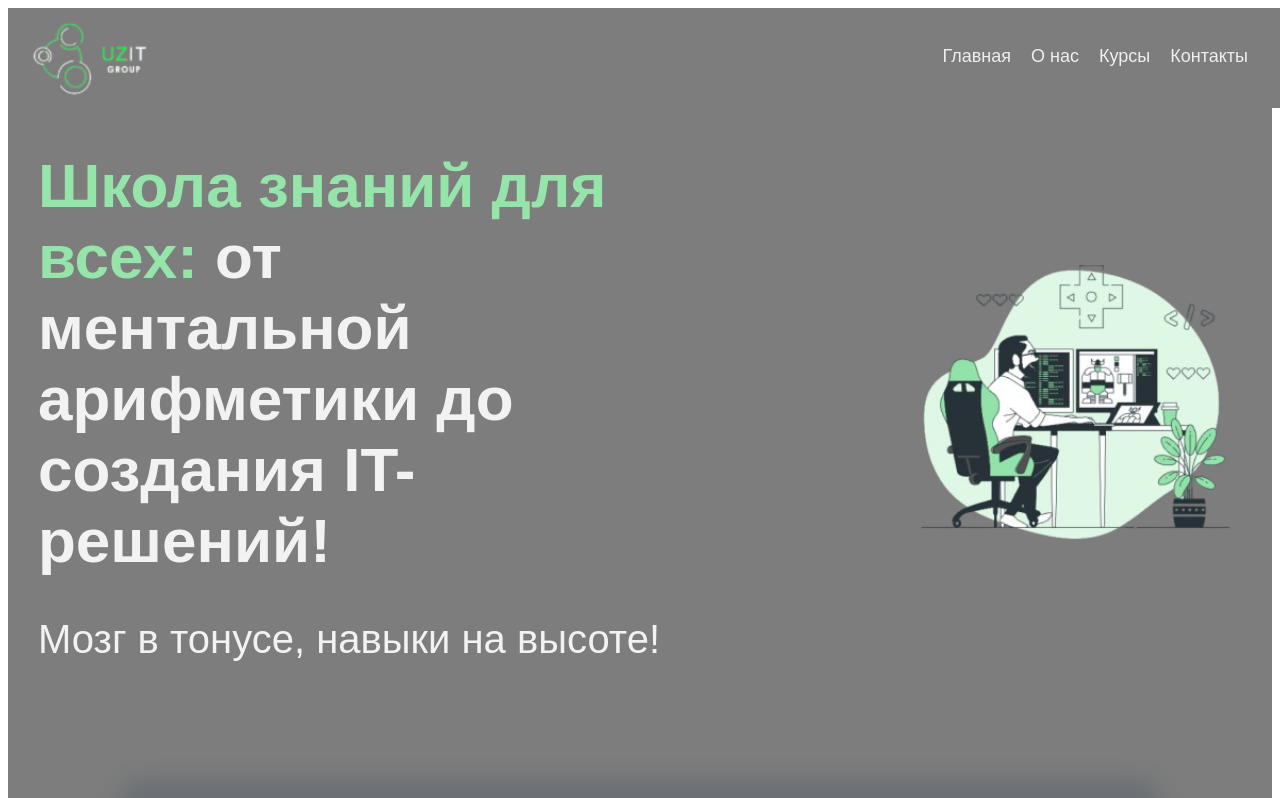
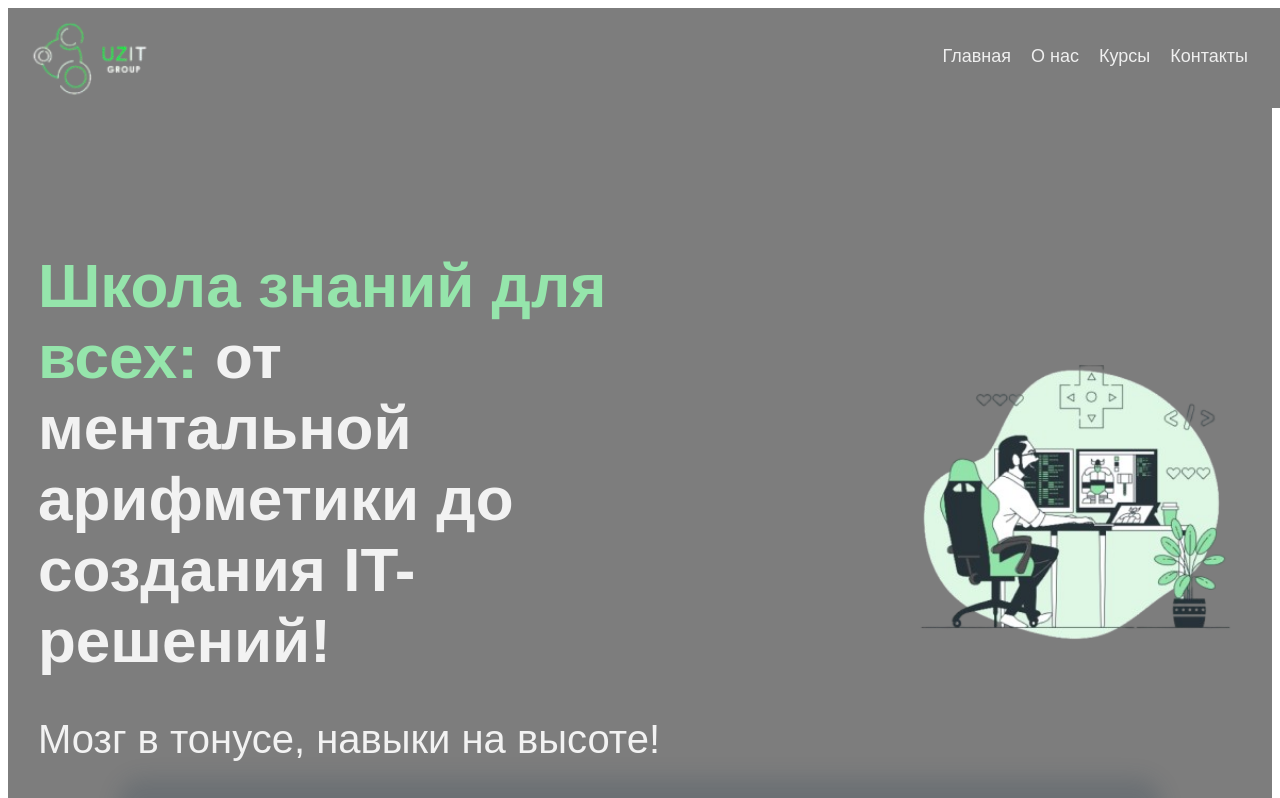
Before and after one commit to ProgrammerUz067/markaz, a React (Vite) app: page / in a window 1280 px wide. Shown: the top 798 px of the page. Built offline with nearby package versions, Linux system fonts and the light colour scheme.

Commit message:
main 2250

```diff
--- a/src/components/Main/Main.css
+++ b/src/components/Main/Main.css
@@ -69,6 +69,9 @@
 }
 
 @media screen and (max-width: 2250px){
+  .main{
+    padding-top: 100px;
+  }
   .main .text-wrapper{
     width: 50%;
   }
```
